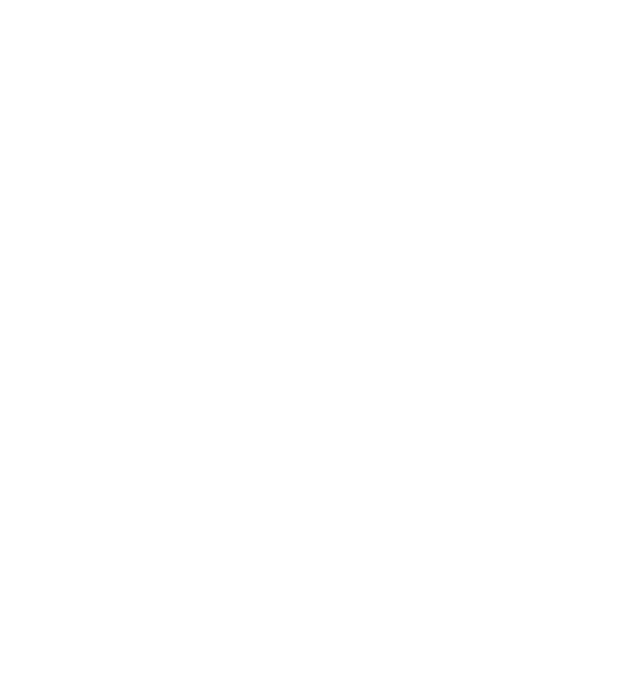
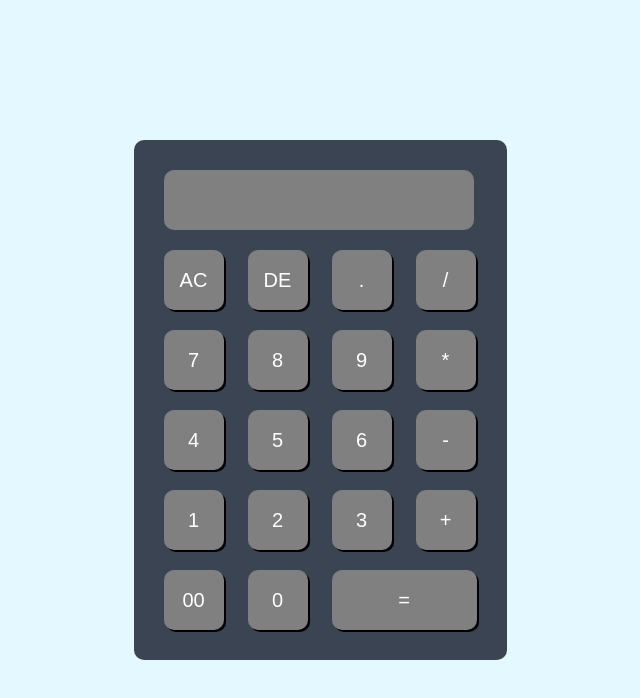
Before and after one commit to sjodie1157/calculator, a plain HTML site: page index.html in a window 1280 px wide. Shown: the whole page, without its empty margins (320-960 px from the left). Drawn offline with Linux system fonts and the light colour scheme.

Commit message:
finished code

```diff
--- a/css/styles.css
+++ b/css/styles.css
@@ -0,0 +1,54 @@
+*,
+*::after{
+    margin: 0;
+    padding: 0;
+    box-sizing: border-box;
+}
+
+.container{
+    width: 100%;
+    height: 100vh;
+    background: #e3f9ff;
+    display: flex;
+    align-items: center;
+    justify-content: center;
+}
+.calculator{
+    background: #3a4452;
+    padding: 20px;
+    border-radius: 10px;
+}
+.calculator form input{
+    border: 0;
+    outline: 0;
+    width: 60px;
+    height: 60px;
+    border-radius: 10px;
+    box-shadow: 2px 2px black;
+    background: grey;
+    font-size: 20px;
+    color: #fff;
+    cursor: pointer;
+    margin: 10px;
+}
+
+form .display{
+    display: flex;
+    justify-content: flex-end;
+    margin: 20px 0;
+}
+form .top-display input{
+    width: 310px;
+    text-align: right;
+    font-size: 45px;
+    box-shadow: none;
+}
+form input.equal{
+    width: 145px;
+}
+
+
+
+form input.operator{
+    color: #33ffd8;
+}
--- a/index.html
+++ b/index.html
@@ -7,6 +7,43 @@
     <title>Document</title>
 </head>
 <body>
-
+    <div class="container">
+        <div class="calculator">
+            <form action="">
+                <div class="top-display">
+                    <input type="text" name="top-display">
+                </div>
+                <div>
+                    <input type="button" value="AC">
+                    <input type="button" value="DE">
+                    <input type="button" value=".">
+                    <input type="button" value="/">
+                </div>
+                <div>
+                    <input type="button" value="7">
+                    <input type="button" value="8">
+                    <input type="button" value="9">
+                    <input type="button" value="*">
+                </div>
+                <div>
+                    <input type="button" value="4">
+                    <input type="button" value="5">
+                    <input type="button" value="6">
+                    <input type="button" value="-">
+                </div>
+                <div>
+                    <input type="button" value="1">
+                    <input type="button" value="2">
+                    <input type="button" value="3">
+                    <input type="button" value="+">
+                </div>
+                <div>
+                    <input type="button" value="00">
+                    <input type="button" value="0">
+                    <input type="button" value="=" class="equal">
+                  </div>
+            </form>
+        </div>
+    </div>
 </body>
 </html>
```
